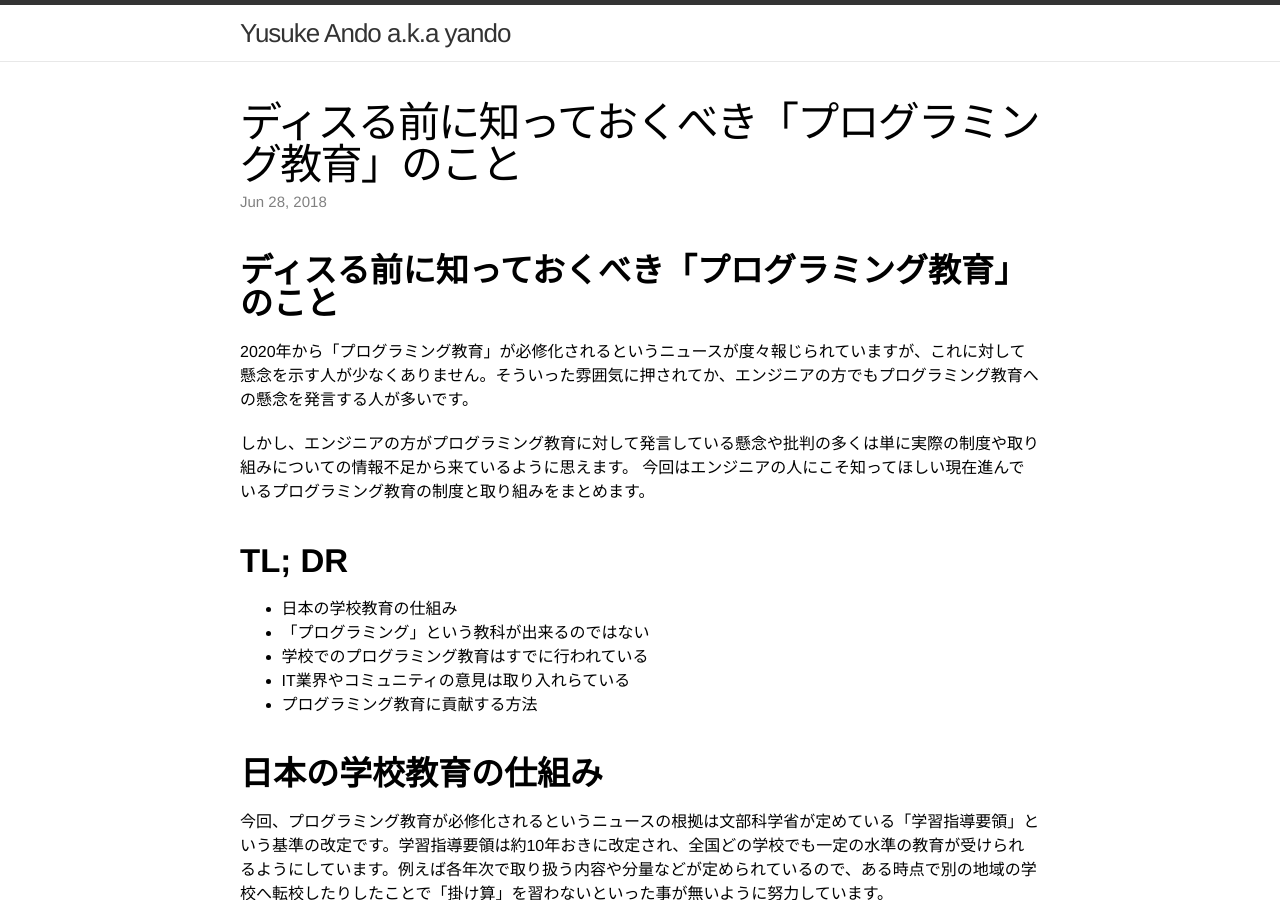
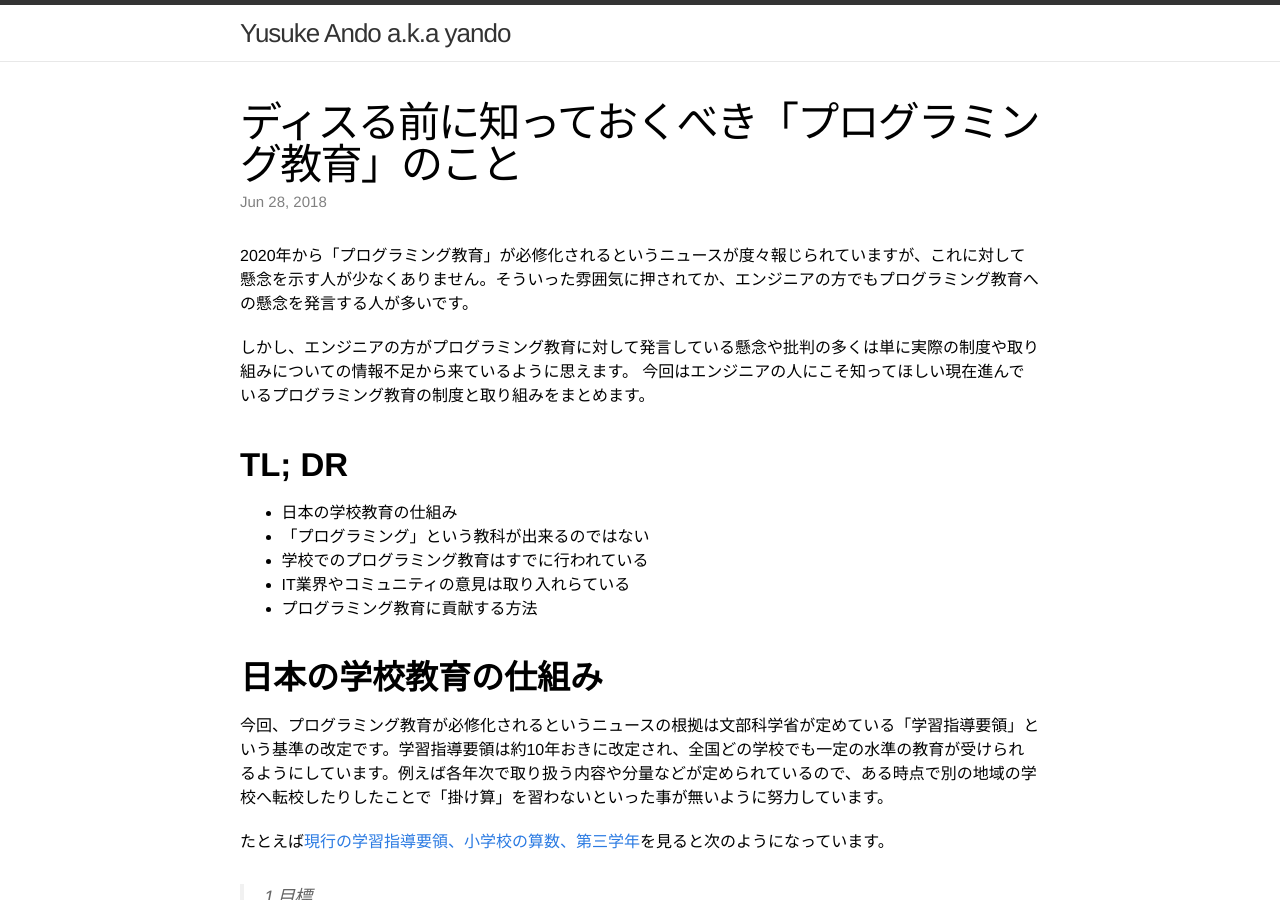
Before and after one commit to yandod/yandod.github.io, a Jekyll site: the page built from _posts/2018-06-28-programming.markdown, in a window 1280 px wide and 900 px high. Built offline with Jekyll 4.4.1, drawn with Linux system fonts in a browser that asks for light colours; Markdown is read by kramdown in place of the engine named in the settings; comment, search, counter and statistics services are not loaded.

Commit message:
Update 2018-06-28-programming.markdown

```diff
--- a/_posts/2018-06-28-programming.markdown
+++ b/_posts/2018-06-28-programming.markdown
@@ -5,9 +5,6 @@ date:   2018-06-28 9:00:00 +9:00
 categories:
   - blog
 ---
-
-# ディスる前に知っておくべき「プログラミング教育」のこと
-
 
 2020年から「プログラミング教育」が必修化されるというニュースが度々報じられていますが、これに対して懸念を示す人が少なくありません。そういった雰囲気に押されてか、エンジニアの方でもプログラミング教育への懸念を発言する人が多いです。
 
```
